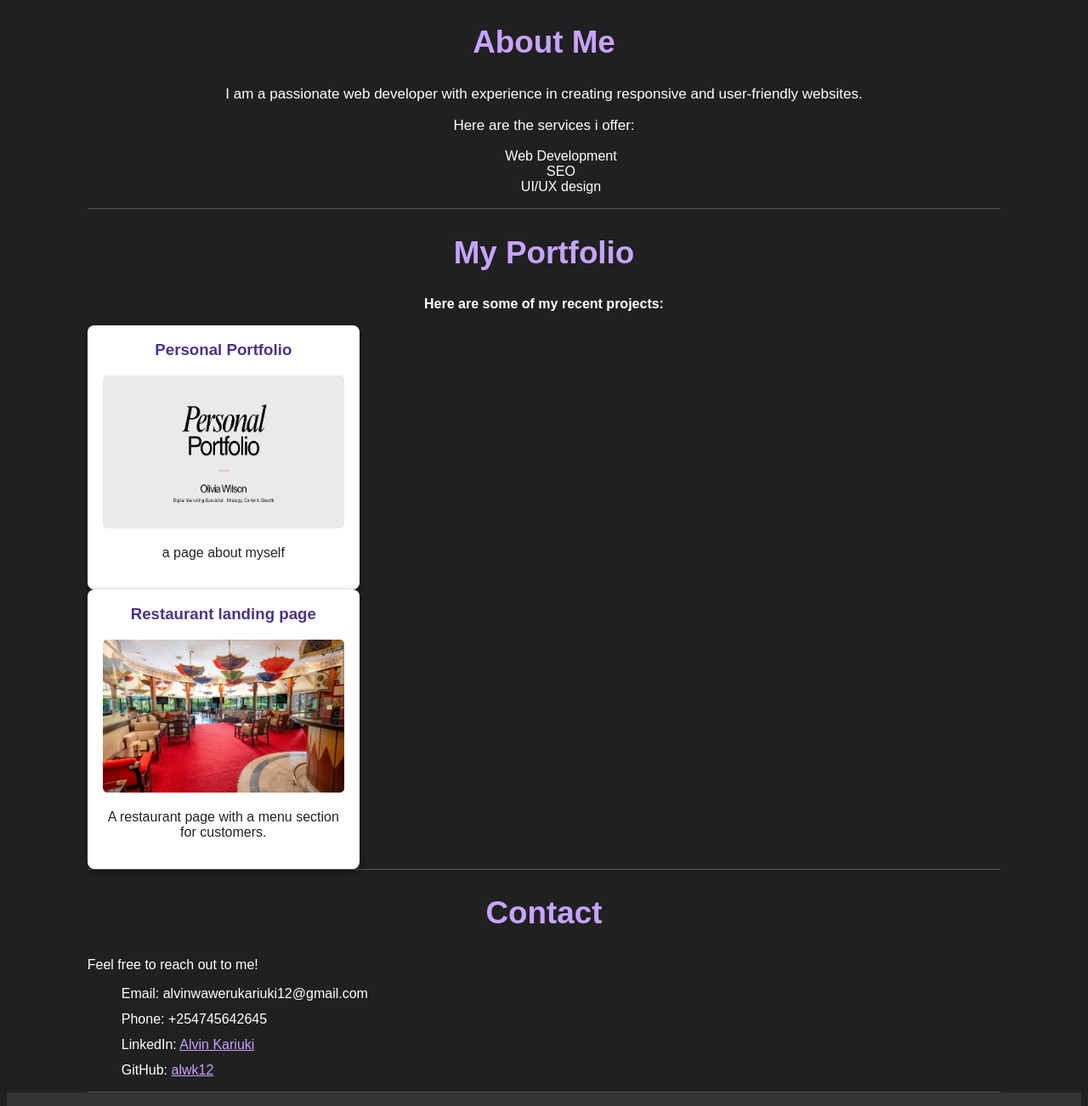
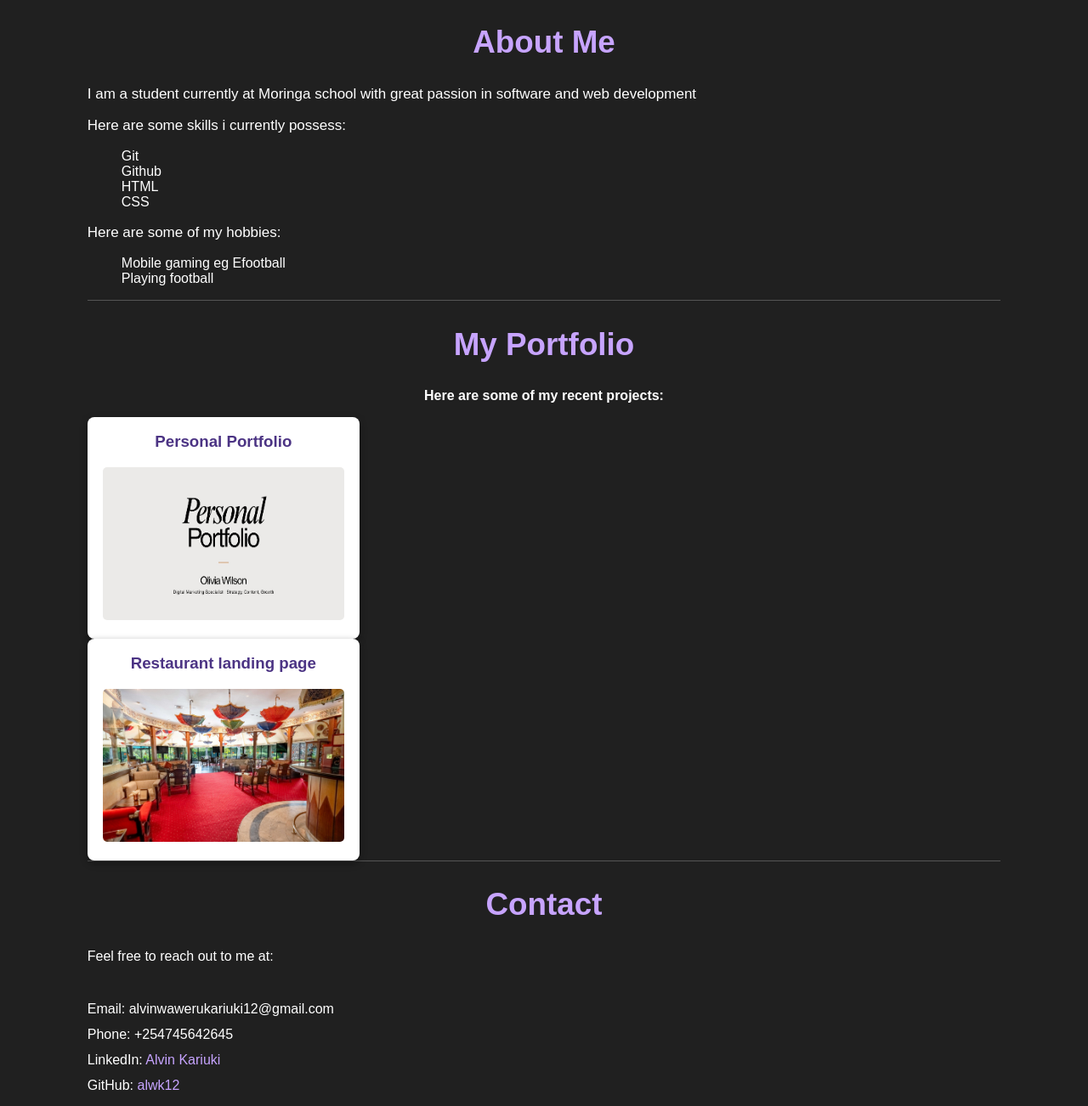
Before and after one commit to alwk12/personal_portfolio, a plain HTML site: page index.html in a window 1280 px wide. Shown: the part 566-1868 px from the top of the page at 85% size. Drawn offline with Linux system fonts and the light colour scheme.

Commit message:
some edits

```diff
--- a/index.html
+++ b/index.html
@@ -35,12 +35,19 @@
 
         <section id="about">
             <h1>About Me</h1>
-            <p>I am a passionate web developer with experience in creating responsive and user-friendly websites.</p>
-            <p>Here are the services i offer:</p>
+            <p>I am a student currently at Moringa school with great passion in software and web development</p>
+            <p>Here are some skills i currently possess:</p>
             <ul>
-                <li>Web Development</li>
-                <li>SEO</li>
-                <li>UI/UX design</li>
+                <li>Git</li>
+                <li>Github</li>
+                <li>HTML</li>
+                <li>CSS</li>
+            </ul>
+            <p>Here are some of my hobbies:</p>
+            <ul>
+                <li>Mobile gaming eg Efootball</li>
+                <li>Playing football</li>
+            </ul>
         </section>
 
 
@@ -55,13 +62,11 @@
                 <div class="portfolio-item">
                     <h3>Personal Portfolio</h3>
                     <img src="images/portfolio.png" alt="personal portfolio">
-                    <p>a page about myself</p>
                 </div>
 
                 <div class="portfolio-item">
                     <h3>Restaurant landing page</h3>
                     <img src="images/restaurant.png" alt="restaurant">
-                    <p>A restaurant page with a menu section for customers.</p>
                 </div>
             </div>
         </section>
@@ -71,7 +76,7 @@
 
         <section id="contact">
             <h1>Contact</h1>
-            <p>Feel free to reach out to me!</p>
+            <p>Feel free to reach out to me at:</p>
             <ul>
                 <li>Email: alvinwawerukariuki12@gmail.com</li>
                 <li>Phone: +254745642645</li>
--- a/styles.css
+++ b/styles.css
@@ -70,7 +70,7 @@ section h1 {
 
              /* About section */
 #about {
-    text-align: center;
+    text-align: left;
 }
 
 #about p {
@@ -116,21 +116,28 @@ section h1 {
 #contact {
     text-align: left;
 }
+
 #contact ul {
+    display: inline-block;
+    padding: 0;
     list-style: none;
     text-align: left;
 }
+
 #contact ul li {
     margin: 12px 0;
 }
+
 #contact a {
     color: #c7a4ff;
+    text-decoration: none;
 }
+
 #contact a:hover {
     color: white;
 }
 
-
+                     /* Footer */
 #footer {
     padding: 18px;
     background-color: #333;
```
